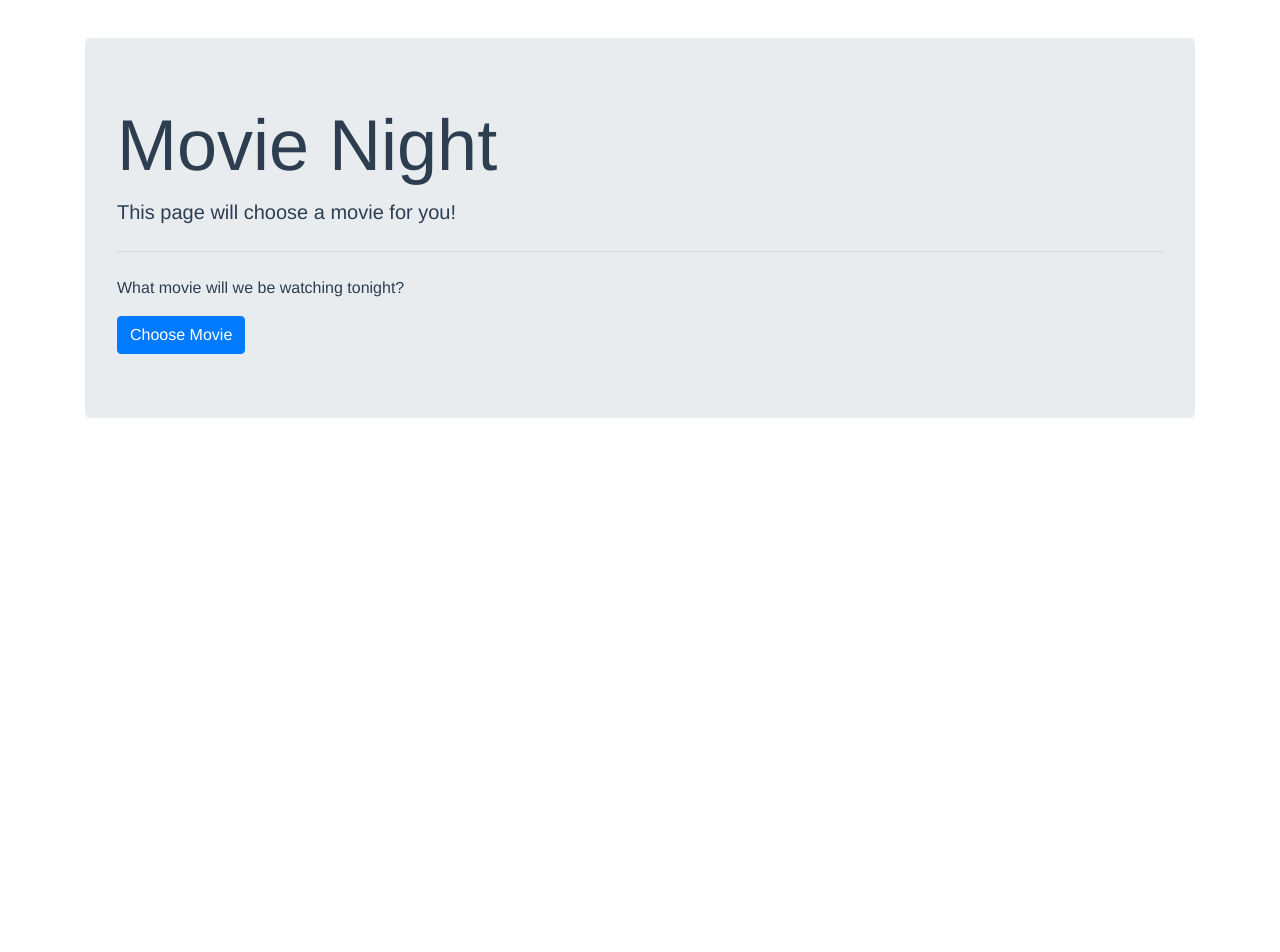
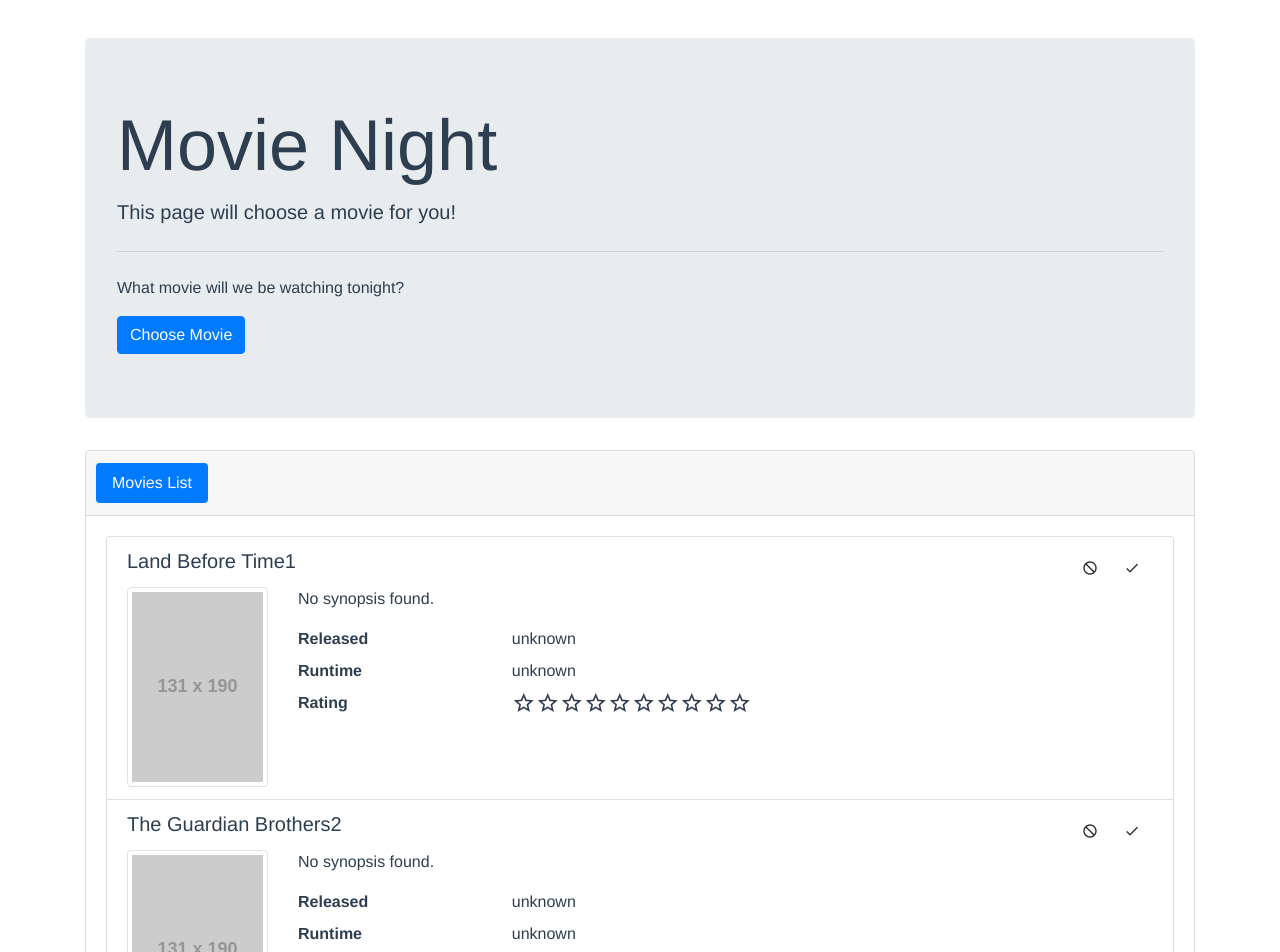
Before and after one commit to katy-ereira-ltd/movie-night, a Vue app: page / in a window 1280 px wide. Shown: the top 952 px of the page. Before the commit the page ends 800 px from the top, so only its background shows below. Built offline with nearby package versions, Linux system fonts and the light colour scheme.

Commit message:
Add movies list.

```diff
--- a/src/App.vue
+++ b/src/App.vue
@@ -6,17 +6,26 @@
           <MoviePicker/>
         </b-col>
       </b-row>
+      <b-card no-body>
+        <b-tabs pills card>
+          <b-tab title="Movies List" active>
+            <MovieList/>
+          </b-tab>
+        </b-tabs>
+      </b-card>
     </b-container>
   </div>
 </template>
 
 <script>
 import MoviePicker from './components/MoviePicker.vue'
+import MovieList from './components/MovieList'
 
 export default {
   name: 'app',
   components: {
     MoviePicker,
+    MovieList,
   }
 }
 </script>
--- /dev/null
+++ b/src/components/MovieList.vue
@@ -0,0 +1,45 @@
+<template>
+    <b-list-group>
+        <b-list-group-item
+            v-for="movie in movies"
+            v-bind:data="movie.title"
+            v-bind:key="movie.id"
+        >
+            <b-row>
+                <b-col class="d-flex w-100 justify-content-between">
+                    <h5 class="mr-4">{{ movie.title + movie.id }}</h5>
+                    <div>
+                        <i class="material-icons md-18 btn" v-on:click="remove(movie)" v-b-tooltip.hover title="Remove">not_interested</i>
+                        <i class="material-icons md-18 btn" v-on:click="watch(movie)" v-b-tooltip.hover title="Watched">done</i>
+                    </div>
+                </b-col>
+            </b-row>
+            <MovieData :movie="movie"></MovieData>
+        </b-list-group-item>
+    </b-list-group>
+</template>
+
+<script>
+    import moviesRepository from '../moviesRepository'
+    import MovieData from "./movie/MovieData";
+
+    export default {
+        name: 'MovieList',
+        components: {
+            MovieData,
+        },
+        data: () => {
+            return {
+                movies: moviesRepository.storage.movies
+            };
+        },
+        methods: {
+            remove(movie) {
+                moviesRepository.remove(movie);
+            },
+            watch(movie) {
+                moviesRepository.watch(movie);
+            }
+        }
+    }
+</script>
```
